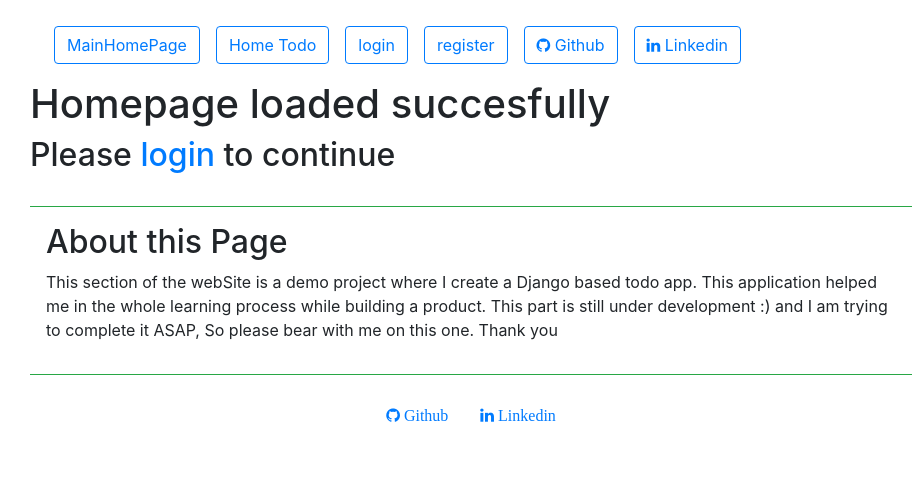
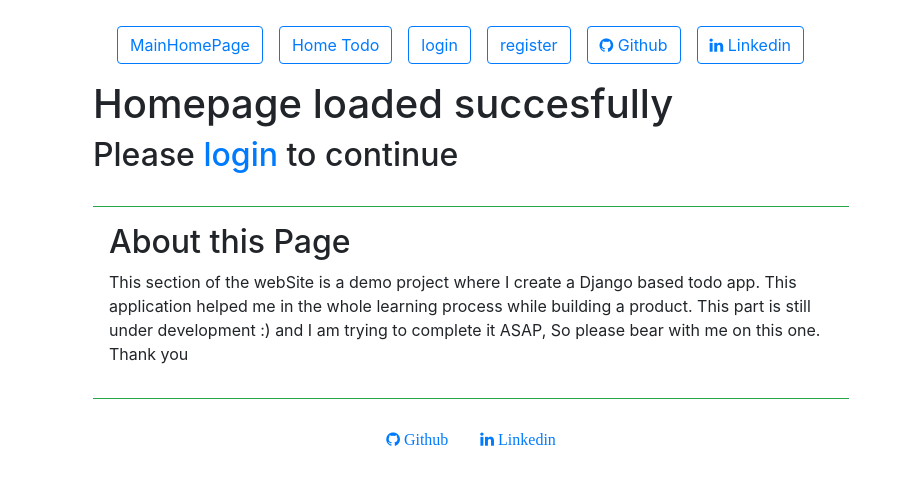
Before and after one commit to hrs2203/Django-app-ToDoList, a Django app: page /todo/ in a window 1280 px wide. Shown: the top 485 px of the page, without its empty margins (169-1087 px from the left). Run offline with Django 3.2, Linux system fonts and the light colour scheme; some libraries are stand-ins or nearby versions.

Commit message:
resising the todoapp

```diff
--- a/todoApp/static/todo/css/home_todo.css
+++ b/todoApp/static/todo/css/home_todo.css
@@ -0,0 +1,3 @@
+
+@import url("media1.css") (min-width: 1190px);
+@import url("media2.css") (max-width: 1189px);
--- /dev/null
+++ b/todoApp/static/todo/css/media1.css
@@ -0,0 +1,4 @@
+.mainframe {
+    margin-right: 20%;
+    margin-left: 20%;
+}
--- /dev/null
+++ b/todoApp/static/todo/css/media2.css
@@ -0,0 +1,4 @@
+.mainframe {
+    margin-right: 5%;
+    margin-left: 5%;
+}
--- a/todoApp/todo/templates/todo/header.html
+++ b/todoApp/todo/templates/todo/header.html
@@ -8,12 +8,8 @@
     <script src="https://cdnjs.cloudflare.com/ajax/libs/popper.js/1.14.7/umd/popper.min.js"></script>
     <script src="https://maxcdn.bootstrapcdn.com/bootstrap/4.3.1/js/bootstrap.min.js"></script>
     <link rel="stylesheet" href="https://cdnjs.cloudflare.com/ajax/libs/font-awesome/4.7.0/css/font-awesome.min.css">
-    <style>
-        .mainframe {
-            margin-right: 15%;
-            margin-left: 15%;
-        }
-    </style>
+    {% load static %}
+    <link rel='stylesheet' type='text/css' href="{% static 'css/home_todo.css' %}">
 </head>
 <body style="margin: 10px;" >
     <div class='mainframe' >
--- a/todoApp/todo/views.py
+++ b/todoApp/todo/views.py
@@ -119,8 +119,8 @@ def add_new_task_type(request):
             form = NewTaskTypeForm(request.POST)
             if form.is_valid():
                 task = form.save()
+                messages.success(request, 'Task Type added Succesfully')
                 return redirect('/todo/account/')
-                messages.success(request , 'Task Type added Succesfully')
             else:
                 messages.error(request , "Something went wrong. please try again")
 
```
